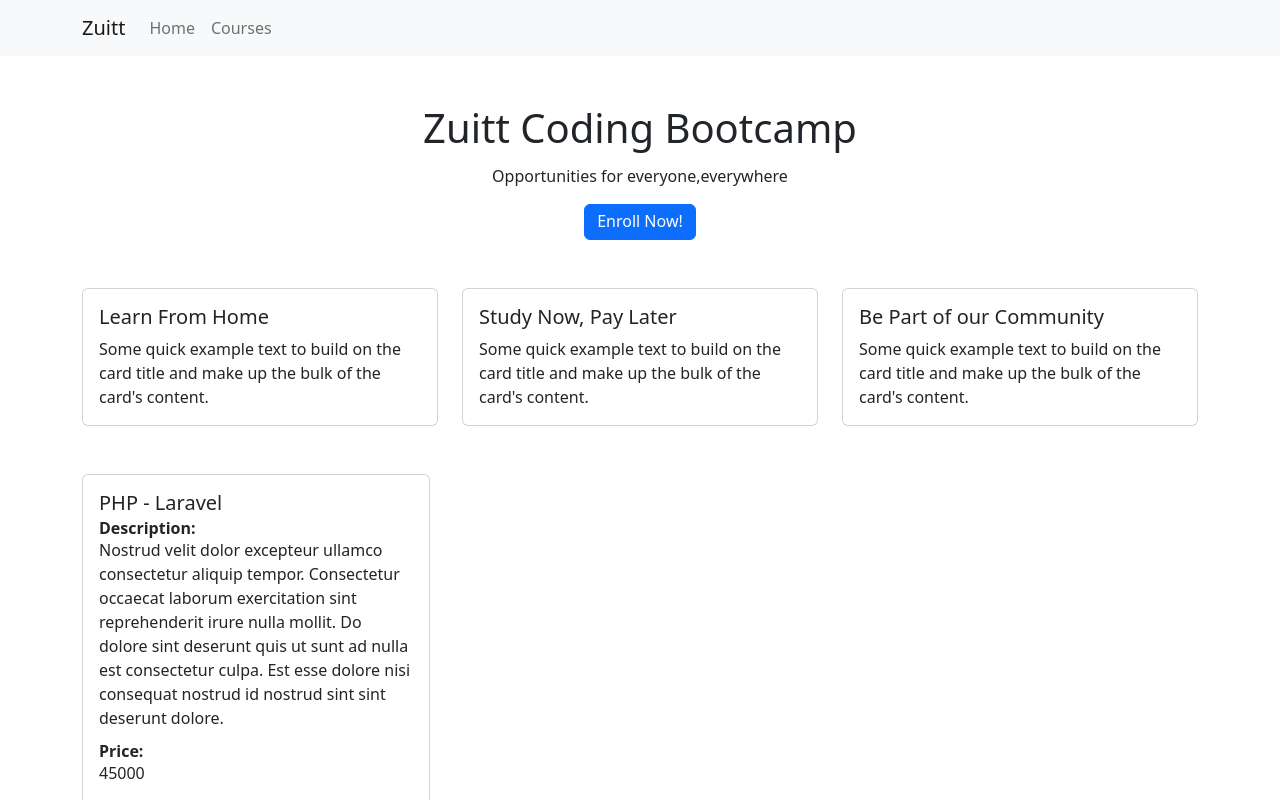
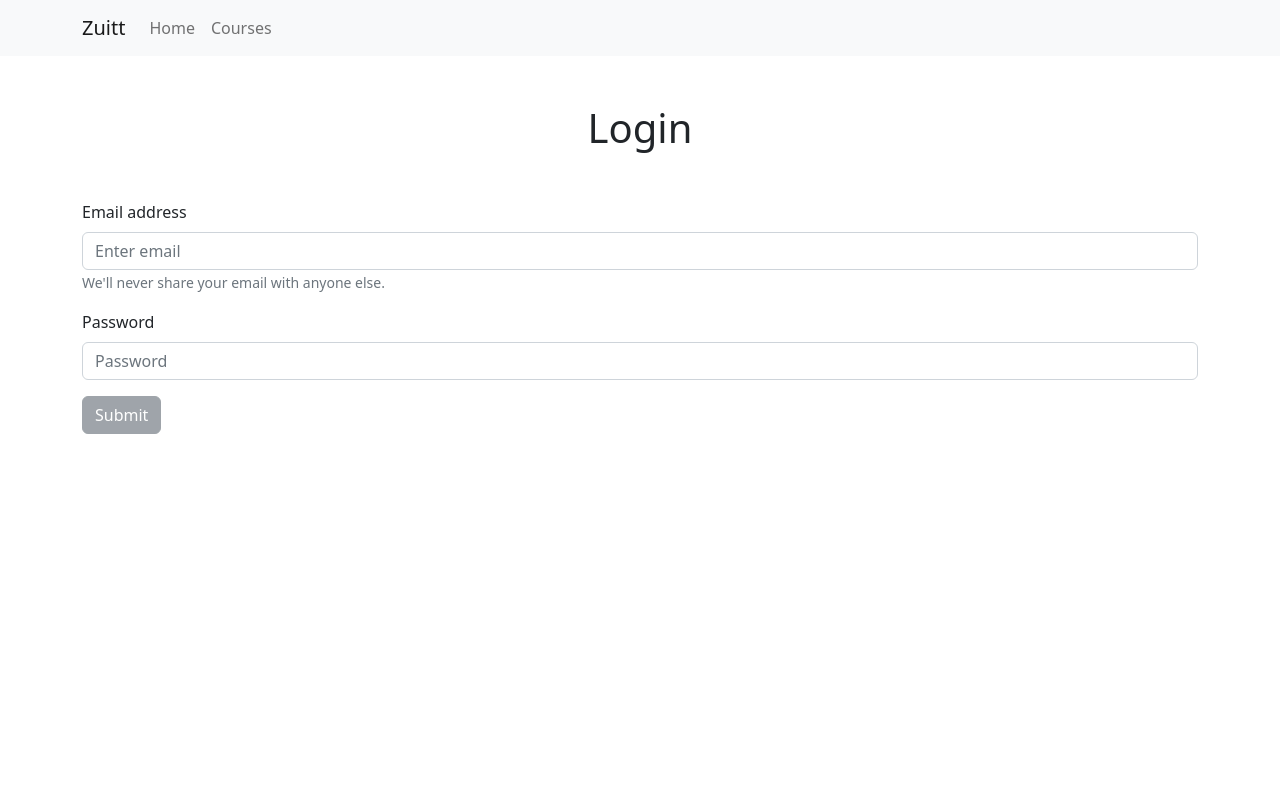
Before and after one commit to JimRef/Course-Booking-Website, a React (Create React App) app: page /register in a window 1280 px wide. Shown: the top 800 px of the page. Built offline with nearby package versions, Linux system fonts and the light colour scheme.

Commit message:
Add activity code -s52

```diff
--- a/src/App.js
+++ b/src/App.js
@@ -5,6 +5,8 @@ import {Fragment} from 'react';
 import AppNavBar from './components/AppNavBar.js';
 import Home from './pages/Home.js'
 import Courses from './pages/Courses.js'
+import Register from './pages/Register.js'
+import Login from './pages/Login.js'
 /*import Banner from './Banner.js'
 import Highlights from './Highlights.js'*/
 
@@ -13,8 +15,10 @@ function App() {
     <Fragment>
     <AppNavBar/>
     <Container>
-        <Home/>
-        <Courses/>
+        {/*<Home/>
+        <Courses/>*/}
+      {/*<Register/>*/}
+      <Login/>
     </Container>
     </Fragment>
   );
--- a/src/components/CourseCard.js
+++ b/src/components/CourseCard.js
@@ -1,7 +1,7 @@
 import Button from 'react-bootstrap/Button';
 import Card from 'react-bootstrap/Card';
 import {Row, Col} from 'react-bootstrap'
-import {useState} from 'react';
+import {useState, useEffect} from 'react';
 
 export default function CourseCard({courseProp}){
 	// console.log(course);
@@ -9,20 +9,31 @@ export default function CourseCard({courseProp}){
 
 	const [enrollees, setEnrolless] = useState(0);
 	const [seats, setSeats] = useState(30);
+	const [isDisabled, setIsDisabled] = useState(false)
+
+
 
 	function enroll() {
 
-		if (enrollees === 30 && seats === 0) {
-			return alert("No more Available Seats")
+		if (enrollees === 29 && seats === 1) {
+			setEnrolless(enrollees +1)
+			setSeats(seats-1)
+			return alert("Congratulations fo making it to the cut")
 		} else {
 			setEnrolless(enrollees +1)
 			setSeats(seats-1)
 		}
 	}
 
+	useEffect(() => {
+		if (seats === 0) {
+			setIsDisabled(true)
+		}
+	}, [seats])
+
 	return(
-		<Row  className = "mt-5 col-md-12">
-			<Col className ="col-md-4 col-10 mx-auto m-md-0 m-1">
+		<Row  className = "mt-5 col-md-12 mx-auto">
+			<Col className ="col-md-12 col-10 mx-auto m-md-0 m-1">
 				<Card>
 				      <Card.Body>
 				        <Card.Title>{name}</Card.Title>
@@ -34,7 +45,7 @@ export default function CourseCard({courseProp}){
 				        <Card.Text>{enrollees}</Card.Text>
 				        <Card.Subtitle><strong>Available Seats:</strong></Card.Subtitle>
 				        <Card.Text>{seats}</Card.Text>
-				        <Button variant="primary" onClick = {enroll}>Enroll</Button>
+				        <Button variant="primary" onClick = {enroll} disabled={isDisabled}>Enroll</Button>
 				      </Card.Body>
 				</Card>
 			</Col>
--- /dev/null
+++ b/src/pages/Login.js
@@ -0,0 +1,71 @@
+import {Button,Form} from 'react-bootstrap';
+import {Fragment} from 'react';
+import {useState,useEffect} from 'react'
+
+export default function Login (){
+
+	const [email, setEmail] = useState("");
+	const [password, setPassword] = useState("");
+	const [isActive, setIsActive] = useState(false);
+
+	useEffect(()=>{
+		if (email !== "" && password !== "") {
+			setIsActive(true);
+		} else {
+			setIsActive(false)
+		}
+	},[email,password])
+
+	function login (event){
+		event.preventDefault();
+		alert("Your are now login!")
+		setEmail('');
+		setPassword('');
+
+	}
+
+
+
+	return(
+		<Fragment>
+			<h1 className="text-center mt-5">Login</h1>
+			<Form className="mt-5" onSubmit = {event => login(event)}>
+			     <Form.Group className="mb-3" controlId="formBasicEmail">
+			       <Form.Label>Email address</Form.Label>
+			       <Form.Control
+			       		type="email"
+			       		placeholder="Enter email"
+			       		value = {email}
+			       		onChange = {event => setEmail(event.target.value)}
+			       		required />
+			       <Form.Text className="text-muted">
+			         We'll never share your email with anyone else.
+			       </Form.Text>
+			     </Form.Group>
+
+			     <Form.Group className="mb-3" controlId="formBasicPassword">
+			       <Form.Label>Password</Form.Label>
+			       <Form.Control
+			       		type="password"
+			       		placeholder="Password"
+			       		value = {password}
+			       		onChange = {event => setPassword(event.target.value)}
+			       		required />
+			     </Form.Group>
+
+			     {
+			     	isActive ?
+			     	<Button variant="success" type="submit">
+			     	  Submit
+			     	</Button>
+			     	:
+			     	<Button variant="secondary" type="submit" disabled>
+			     	  Submit
+			     	</Button>
+			     }
+
+
+			   </Form>
+		</Fragment>
+		)
+}
--- /dev/null
+++ b/src/pages/Register.js
@@ -0,0 +1,86 @@
+import {Button,Form} from 'react-bootstrap';
+import {Fragment} from 'react';
+import {useState,useEffect} from 'react'
+
+export default function Register(){
+
+	const [email, setEmail] = useState("");
+	const [password, setPassword] = useState("");
+	const [confirmPassword, setConfirmPassword] = useState("");
+	const [isActive, setIsActive] = useState(false);
+
+	/*useEffect(()=>{
+		console.log(email)
+		console.log(password)
+		console.log(confirmPassword)
+	}, [email,password,confirmPassword])*/
+
+	useEffect(()=>{
+		if (email !== "" && password !== "" && confirmPassword !== "" && password === confirmPassword) {
+			setIsActive(true);
+		} else {
+			setIsActive(false)
+		}
+	},[email,password,confirmPassword])
+
+	function register (event){
+		event.preventDefault();
+		alert("Congratulations, Your are now registered on our website!")
+		setEmail('');
+		setPassword('');
+		setConfirmPassword('');
+	}
+	return(
+		<Fragment>
+			<h1 className="text-center mt-5">Register</h1>
+			<Form className="mt-5" onSubmit = {event => register(event)}>
+			     <Form.Group className="mb-3" controlId="formBasicEmail">
+			       <Form.Label>Email address</Form.Label>
+			       <Form.Control
+			       		type="email"
+			       		placeholder="Enter email"
+			       		value = {email}
+			       		onChange = {event => setEmail(event.target.value)}
+			       		required />
+			       <Form.Text className="text-muted">
+			         We'll never share your email with anyone else.
+			       </Form.Text>
+			     </Form.Group>
+
+			     <Form.Group className="mb-3" controlId="formBasicPassword">
+			       <Form.Label>Password</Form.Label>
+			       <Form.Control
+			       		type="password"
+			       		placeholder="Password"
+			       		value = {password}
+			       		onChange = {event => setPassword(event.target.value)}
+			       		required />
+			     </Form.Group>
+
+			     <Form.Group className="mb-3" controlId="formBasicConfirmPassword">
+			       <Form.Label>Confirm Password</Form.Label>
+			       <Form.Control
+			       		type="password"
+			       		placeholder="Confirm your Password"
+			       		value = {confirmPassword}
+			       		onChange = {event => setConfirmPassword(event.target.value)}
+			       		required
+			       		/>
+			     </Form.Group>
+
+			     {
+			     	isActive ?
+			     	<Button variant="primary" type="submit">
+			     	  Submit
+			     	</Button>
+			     	:
+			     	<Button variant="danger" type="submit" disabled>
+			     	  Submit
+			     	</Button>
+			     }
+
+
+			   </Form>
+		</Fragment>
+		)
+}
```
